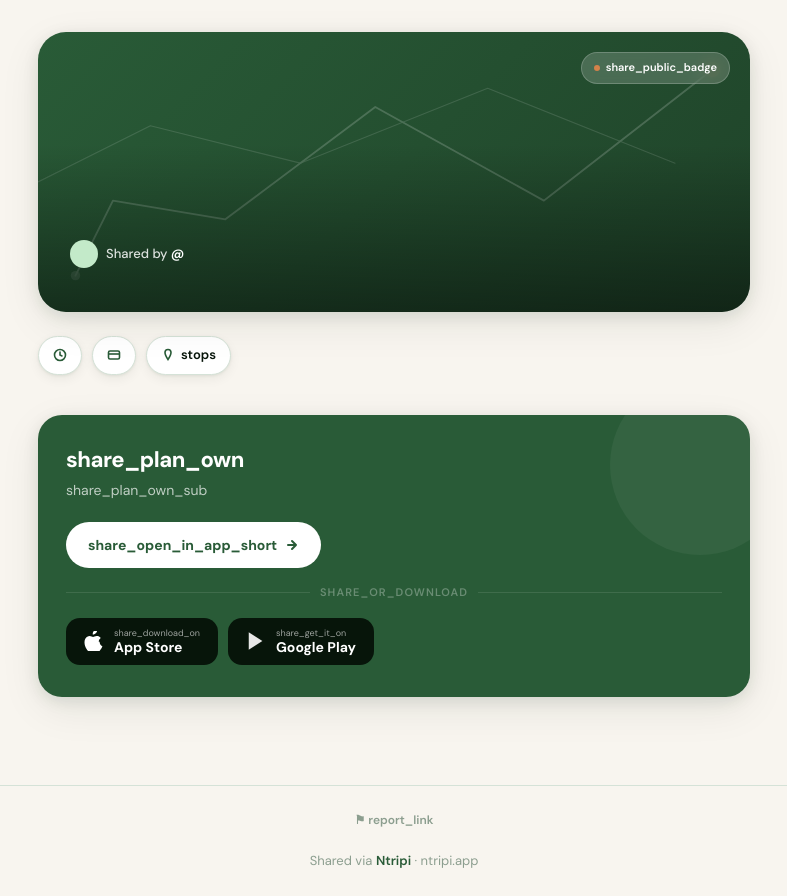
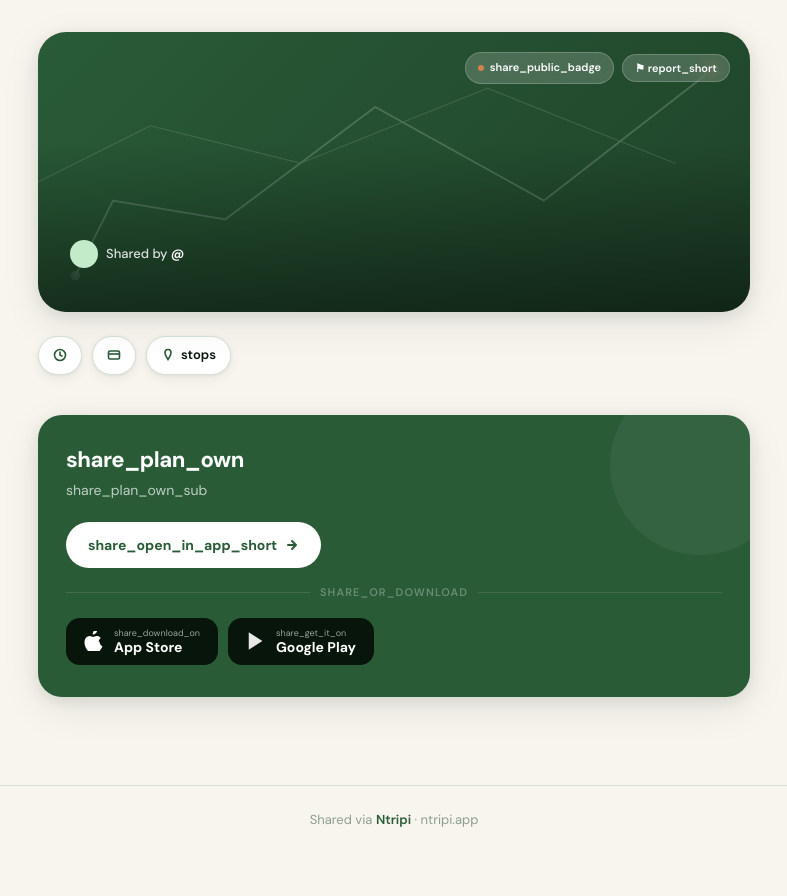
Before and after one commit to IsmailKARROUD/ntripi, a Python web app: template social_api/app/templates/share_public.html in a window 1280 px wide. Shown: the part 60-956 px from the top of the page, without its empty margins (246-1033 px from the left). After the commit the page ends 887 px from the top, so only its background shows below. Run offline with Jinja, Linux system fonts and the light colour scheme; the template is opened without the code that fills it, so the values that code supplies are empty.

Commit message:
feat(share): move report button to hero badge cluster, add close button to confirmation
Relocate the "Report this itinerary" button from the footer to a new
hero-top-actions cluster beside the "Public itinerary" badge, making
the report affordance more discoverable. Add an explicit Close button on
the thank-you confirmation state, and split error feedback: retryable
errors (429, network) now show inline within the form so Cancel/Submit
remain available, while success swaps in the Close button. Extend share
UI tests to verify badge placement and close control.

```diff
--- a/social_api/app/i18n.py
+++ b/social_api/app/i18n.py
@@ -112,6 +112,7 @@ TRANSLATIONS: dict[str, dict[str, str]] = {
     "share_get_it_on": {"en": "Get it on", "fr": "Disponible sur", "ar": "متوفر على"},
     # ── Content reporting (share page) ────────────────────────────────────
     "report_link": {"en": "Report this itinerary", "fr": "Signaler cet itinéraire", "ar": "الإبلاغ عن هذا المسار"},
+    "report_short": {"en": "Report", "fr": "Signaler", "ar": "إبلاغ"},
     "report_title": {"en": "Report this itinerary", "fr": "Signaler cet itinéraire", "ar": "الإبلاغ عن هذا المسار"},
     "report_reason_label": {"en": "Reason", "fr": "Motif", "ar": "السبب"},
     "report_reason_spam": {"en": "Spam", "fr": "Spam", "ar": "محتوى مزعج"},
@@ -125,6 +126,7 @@ TRANSLATIONS: dict[str, dict[str, str]] = {
     "report_submit": {"en": "Submit report", "fr": "Envoyer le signalement", "ar": "إرسال البلاغ"},
     "report_cancel": {"en": "Cancel", "fr": "Annuler", "ar": "إلغاء"},
     "report_thanks": {"en": "Thanks. We'll review this report.", "fr": "Merci. Nous examinerons ce signalement.", "ar": "شكرًا. سنراجع هذا البلاغ."},
+    "report_close": {"en": "Close", "fr": "Fermer", "ar": "إغلاق"},
     "report_error": {"en": "Something went wrong. Please try again.", "fr": "Une erreur s'est produite. Veuillez réessayer.", "ar": "حدث خطأ ما. يُرجى المحاولة مرة أخرى."},
     "report_rate_limited": {
         "en": "Too many reports from your connection. Please try again later.",
--- a/social_api/app/templates/share_public.html
+++ b/social_api/app/templates/share_public.html
@@ -106,8 +106,12 @@
       font-size: clamp(32px, 5vw, 44px); font-weight: 800;
       color: white; letter-spacing: -1px; line-height: 1.1;
     }
+    /* Top-right cluster: the "Public itinerary" badge + the report button sit together. */
+    .hero-top-actions {
+      position: absolute; top: 20px; inset-inline-end: 20px; z-index: 2;
+      display: flex; align-items: center; gap: 8px;
+    }
     .share-badge {
-      position: absolute; top: 20px; inset-inline-end: 20px;
       display: inline-flex; align-items: center; gap: 6px;
       background: rgba(255,255,255,.18); color: white;
       backdrop-filter: blur(8px); -webkit-backdrop-filter: blur(8px);
@@ -115,6 +119,16 @@
       border: 1px solid rgba(255,255,255,.2);
     }
     .share-badge-dot { width: 6px; height: 6px; border-radius: 50%; background: var(--amber); }
+    /* Matches the badge's translucent pill so the report affordance sits beside it without shouting. */
+    .report-badge-btn {
+      display: inline-flex; align-items: center; gap: 5px;
+      background: rgba(255,255,255,.18); color: white;
+      backdrop-filter: blur(8px); -webkit-backdrop-filter: blur(8px);
+      padding: 6px 12px; border-radius: 50px; font-size: 11px; font-weight: 600;
+      border: 1px solid rgba(255,255,255,.2); cursor: pointer; font-family: inherit;
+      transition: background .15s;
+    }
+    .report-badge-btn:hover { background: rgba(255,255,255,.30); }
 
     /* ── META PILLS ── */
     .meta-row { display: flex; gap: 10px; flex-wrap: wrap; margin-bottom: 20px; }
@@ -237,8 +251,6 @@
       font-size: 13px; color: var(--text3);
     }
     footer a { color: var(--forest); font-weight: 600; text-decoration: none; }
-    .report-link { color: var(--text3); font-size: 12px; text-decoration: none; }
-    .report-link:hover { color: var(--text2); }
 
     /* ── REPORT DIALOG ── */
     #report-dialog {
@@ -298,7 +310,10 @@
     </svg>
     {% endif %}
     <div class="hero-cover-overlay"></div>
-    <div class="share-badge"><div class="share-badge-dot"></div>{{ _('share_public_badge') }}</div>
+    <div class="hero-top-actions">
+      <div class="share-badge"><div class="share-badge-dot"></div>{{ _('share_public_badge') }}</div>
+      <button type="button" id="report-link" class="report-badge-btn" aria-label="{{ _('report_link') }}">⚑ {{ _('report_short') }}</button>
+    </div>
     <div class="hero-cover-content">
       <div class="cover-author">
         <div class="author-avatar">{{ owner.username[0]|upper }}</div>
@@ -448,7 +463,6 @@
 </div>
 
 <footer>
-  <a href="#" id="report-link" class="report-link">⚑ {{ _('report_link') }}</a><br><br>
   Shared via <a href="/">Ntripi</a> · ntripi.app
 </footer>
 
@@ -468,12 +482,18 @@
       </select>
       <div class="report-field-label">{{ _('report_notes_label') }}</div>
       <textarea id="report-notes" class="report-textarea" maxlength="2000"></textarea>
+      <p id="report-error-msg" style="display:none; color:var(--amber); font-size:13px; font-weight:600; margin-bottom:12px"></p>
       <div class="report-actions">
         <button type="button" id="report-cancel" class="report-btn report-btn-cancel">{{ _('report_cancel') }}</button>
         <button type="button" id="report-submit" class="report-btn report-btn-submit">{{ _('report_submit') }}</button>
       </div>
     </div>
-    <p id="report-feedback" style="display:none"></p>
+    <div id="report-feedback-wrap" style="display:none">
+      <p id="report-feedback"></p>
+      <div class="report-actions" style="margin-top:16px">
+        <button type="button" id="report-close" class="report-btn report-btn-submit">{{ _('report_close') }}</button>
+      </div>
+    </div>
   </div>
 </dialog>
 
@@ -483,8 +503,11 @@
     var link = document.getElementById('report-link');
     var submitBtn = document.getElementById('report-submit');
     var cancelBtn = document.getElementById('report-cancel');
+    var closeBtn = document.getElementById('report-close');
     var formWrap = document.getElementById('report-form-wrap');
+    var feedbackWrap = document.getElementById('report-feedback-wrap');
     var feedback = document.getElementById('report-feedback');
+    var errorMsg = document.getElementById('report-error-msg');
     var itineraryId = {{ itinerary.id|string|tojson }};
     var msgThanks = {{ _('report_thanks')|tojson }};
     var msgError = {{ _('report_error')|tojson }};
@@ -495,9 +518,18 @@
       if (typeof dialog.showModal === 'function') { dialog.showModal(); }
     });
     cancelBtn.addEventListener('click', function () { dialog.close(); });
+    closeBtn.addEventListener('click', function () { dialog.close(); });
+
+    // Retryable failure: keep the form open so the user can fix/retry or cancel.
+    function showInlineError(msg) {
+      errorMsg.textContent = msg;
+      errorMsg.style.display = 'block';
+      submitBtn.disabled = false;
+    }
 
     submitBtn.addEventListener('click', function () {
       submitBtn.disabled = true;
+      errorMsg.style.display = 'none';
       var reason = document.getElementById('report-reason').value;
       var notes = document.getElementById('report-notes').value.trim();
       fetch('/reports', {
@@ -506,22 +538,17 @@
         body: JSON.stringify({ itinerary_id: itineraryId, reason: reason, notes: notes || null })
       }).then(function (res) {
         if (res.status === 201) {
+          // Success: swap the form for the thank-you + explicit Close button.
           formWrap.style.display = 'none';
           feedback.textContent = msgThanks;
-          feedback.style.display = 'block';
+          feedbackWrap.style.display = 'block';
         } else if (res.status === 429) {
-          feedback.textContent = msgRateLimited;
-          feedback.style.display = 'block';
-          submitBtn.disabled = false;
+          showInlineError(msgRateLimited);
         } else {
-          feedback.textContent = msgError;
-          feedback.style.display = 'block';
-          submitBtn.disabled = false;
+          showInlineError(msgError);
         }
       }).catch(function () {
-        feedback.textContent = msgError;
-        feedback.style.display = 'block';
-        submitBtn.disabled = false;
+        showInlineError(msgError);
       });
     });
   })();
```
Also changed, not shown: social_api/test/test_reports.py (+4 -0 lines).
